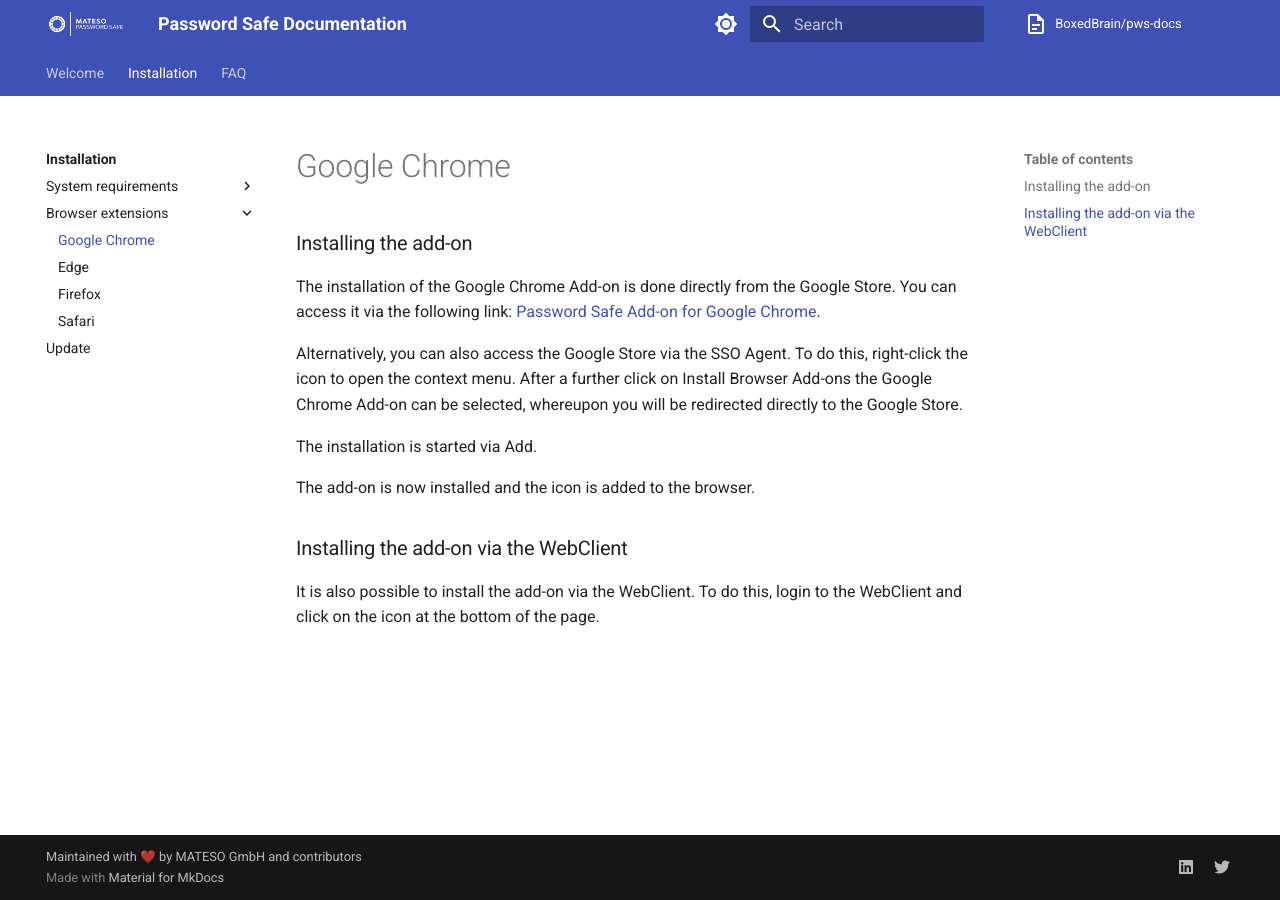
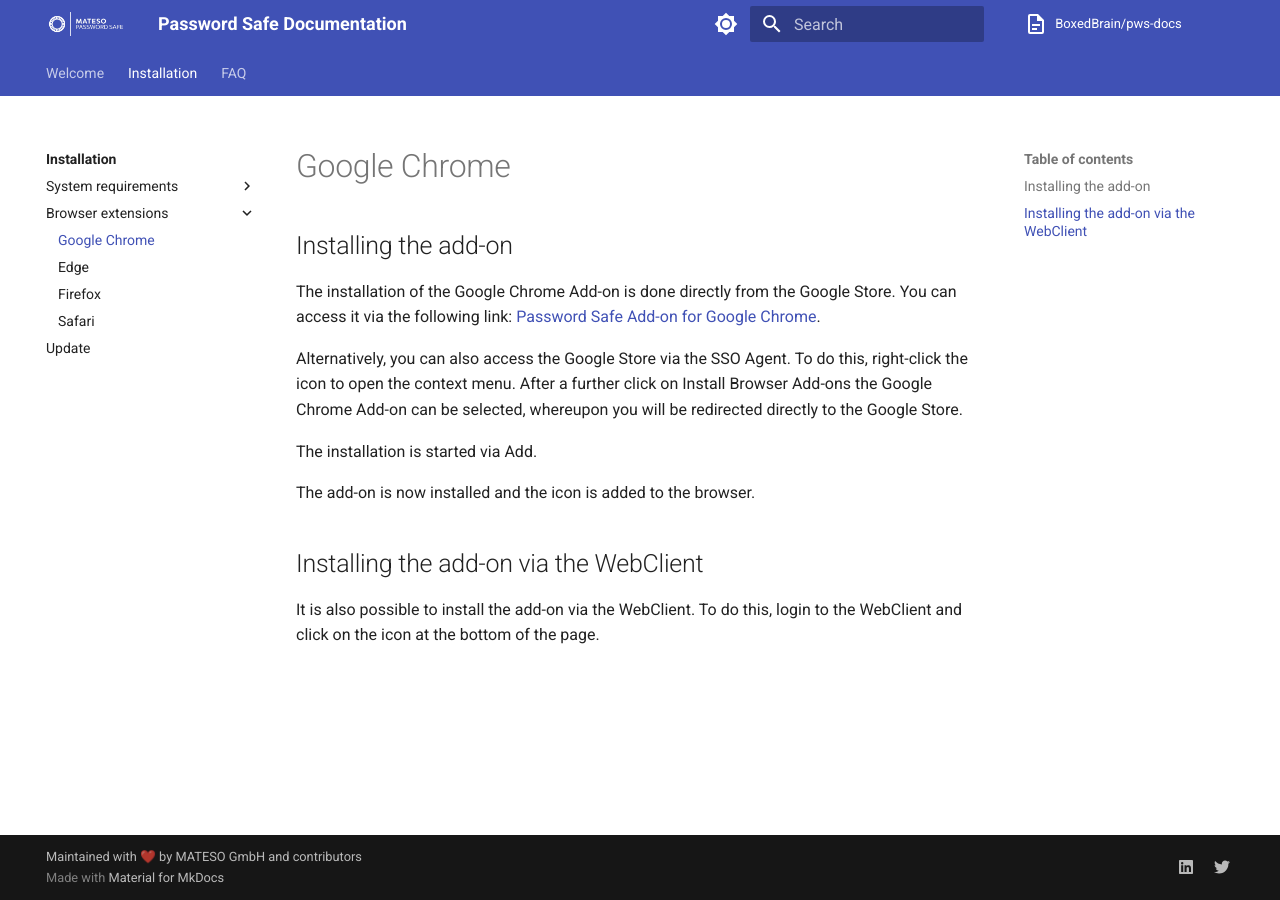
Before and after one commit to BoxedBrain/pws-docs, an MkDocs documentation site: the page built from docs/installation/browser/chrome.md, in a window 1280 px wide. Built offline with MkDocs 1.6.1 and Material for MkDocs 9.7.7, drawn with Linux system fonts in a browser that asks for light colours; comment, search, counter and statistics services are not loaded.

Commit message:
fixed heading

```diff
--- a/docs/installation/browser/chrome.md
+++ b/docs/installation/browser/chrome.md
@@ -1,6 +1,6 @@
 # Google Chrome
 
-### Installing the add-on
+## Installing the add-on
 
 The installation of the Google Chrome Add-on is done directly from the Google Store. You can access it via the following link:
 [Password Safe Add-on for Google Chrome](https://chrome.google.com/webstore/detail/password-safe/bpjfchmapbmjeklgmlkabfepflgfckip){target=_blank}.
@@ -11,6 +11,6 @@
 
 The add-on is now installed and the icon is added to the browser.
 
-### Installing the add-on via the WebClient
+## Installing the add-on via the WebClient
 
 It is also possible to install the add-on via the WebClient. To do this, login to the WebClient and click on the icon at the bottom of the page.
```
Also changed, not shown: docs/installation/browser/edge.md (+1 -1 lines), docs/installation/browser/firefox.md (+1 -1 lines), docs/installation/browser/safari.md (+1 -1 lines).
